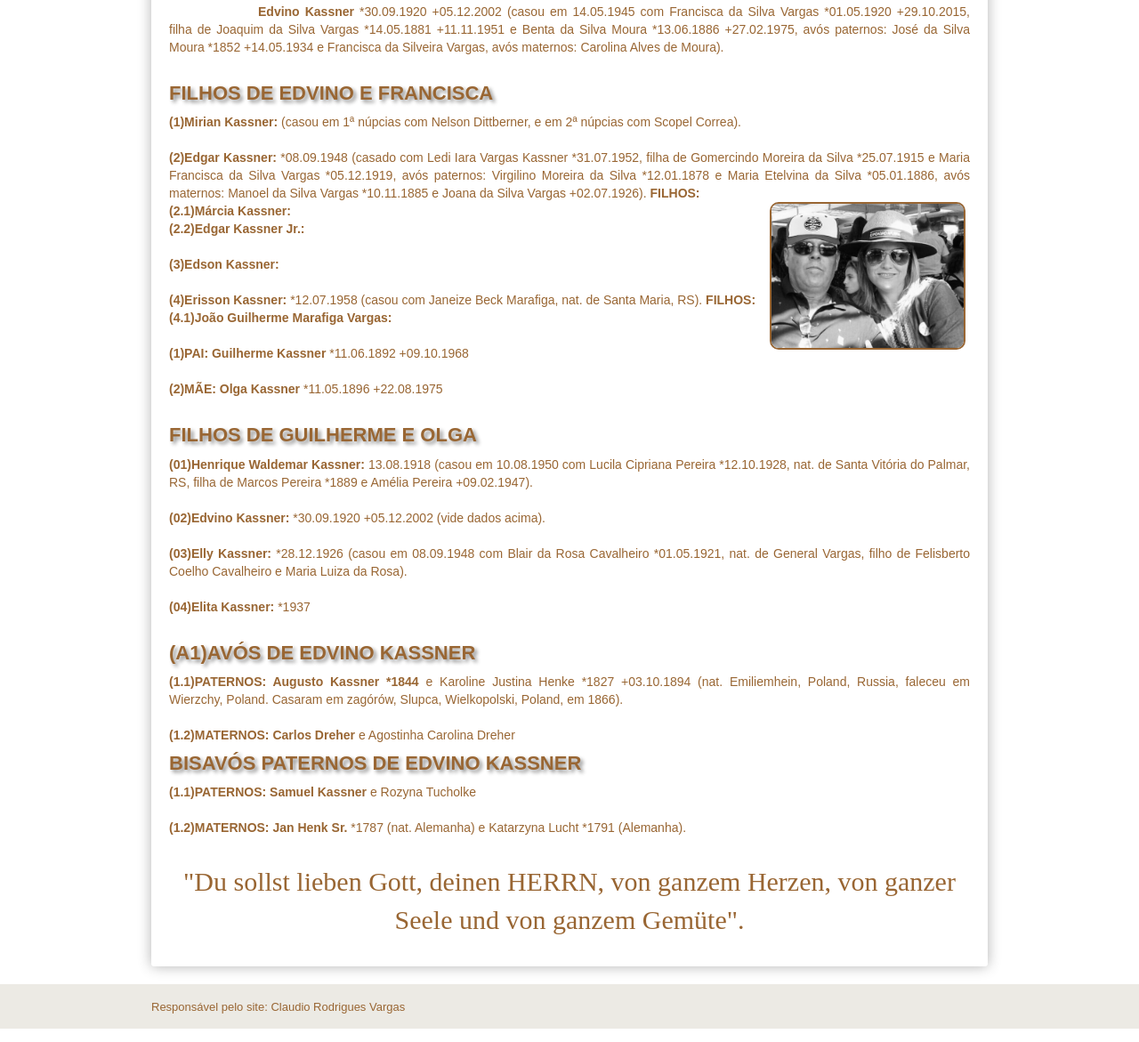
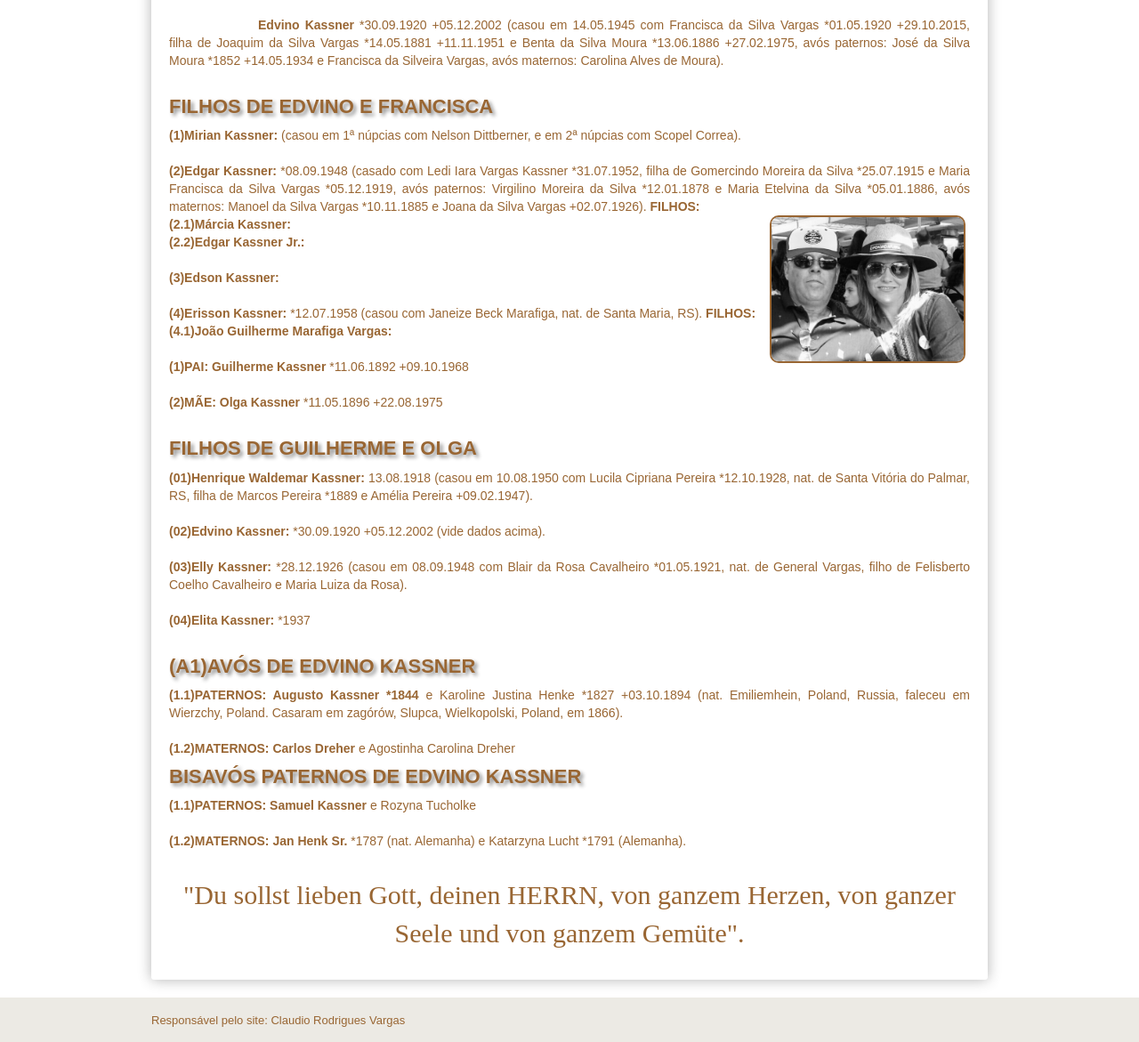
Before and after one commit to claudiovargas1955/claudiovargas1955.github.io, a Jekyll site: the page built from _pages/familia-kassner.html, in a window 1280 px wide. Shown: the part 1026-2197 px from the top of the page at 89% size. Built offline with Jekyll 4.4.1, drawn with Linux system fonts in a browser that asks for light colours; some web fonts are replaced.

Commit message:
Update familia-kassner.html

```diff
--- a/_pages/familia-kassner.html
+++ b/_pages/familia-kassner.html
@@ -59,8 +59,8 @@
       margin-left: 5px;
       }
 
-  .esq1{margin-right:80px;
-        margin-left:120px;
+  .esq1{margin-right:120px;
+        margin-left:80px;
         margin-bottom:5px;
         border:#996633 solid 2px;
         border-radius:10px;
@@ -125,7 +125,7 @@
 
 <figure class="foto-legenda"><img style="Edvino" src="/images/1457845200EDUINO KASSNER c1.png" height="400px";/><br/><br/><figcaption><h5>Henrique - Elita - Elly -
 Edvino <br>Olga e Guilherme</h5></figcaption></figure>
-<img class="esq1" style="float:left"; src="/images/edvino.jpg" width="600px" height="40px" align="center" title="Assinatura Edvino";/>
+<img class="esq1" style="float:left"; src="/images/edvino.jpg" width="600px" height="40px" align="center" title="Assinatura Edvino";/><br><br><br>
 <p style="text-indent:100px";/><b>Edvino Kassner</b> *30.09.1920 +05.12.2002 (casou em 14.05.1945 com Francisca da Silva Vargas
 *01.05.1920 +29.10.2015, filha de Joaquim da Silva Vargas *14.05.1881 +11.11.1951 e Benta da Silva Moura *13.06.1886 +27.02.1975, avós
 paternos: José da Silva Moura *1852 +14.05.1934 e Francisca da Silveira Vargas, avós maternos: Carolina Alves de Moura). <br><br>
```
